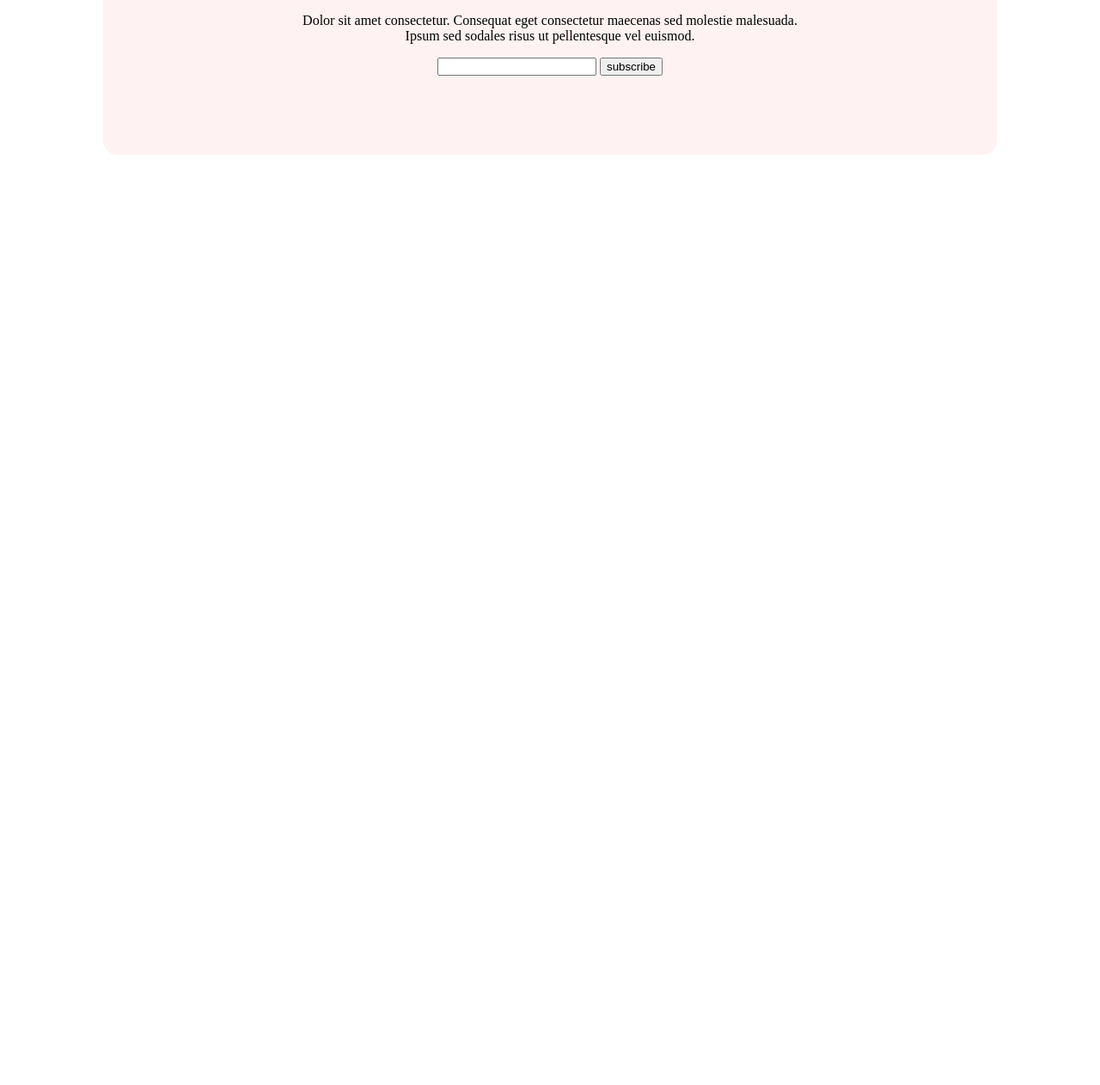
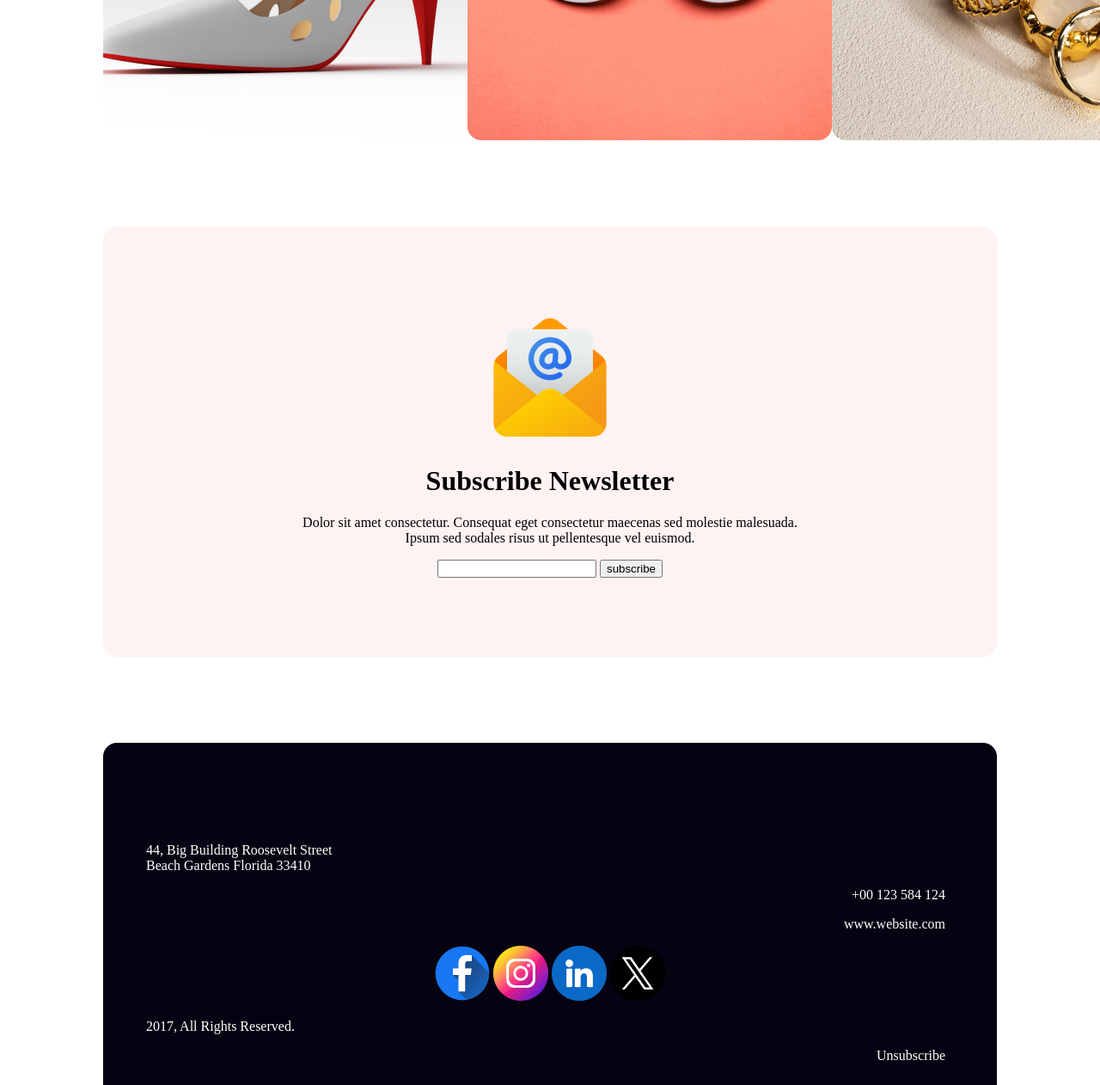
Before and after one commit to nasermunshi/First-Assignments, a plain HTML site: page index.html in a window 1280 px wide. Shown: the part 3482-4744 px from the top of the page at 86% size. Before the commit the page ends 3782 px from the top, so only its background shows below. Drawn offline with Linux system fonts and the light colour scheme.

Commit message:
compleate full project

```diff
--- a/index.html
+++ b/index.html
@@ -34,6 +34,15 @@
   <p> THE BEST GIFTS</p>
   <h1>Our Awesome Portfolio</h1>
  <p>Dolor sit amet consectetur. Consequat eget consectetur maecenas sed molestie malesuada. <br> Ipsum sed sodales risus ut pellentesque vel euismod. </p>
+ </div>
+
+<div class="Park ">
+<p>Place: New Park Hotel</p>
+<p>Date: 31 December Night 2023</p>
+<p>Time: Evening 7.30 pm to 12.30 am</p>
+<button>Join now</button>
+</div>
+
 
  <div class="image">
 <img src="resources/Rectangle 3.png" alt="">
@@ -52,8 +61,25 @@
 <p>Dolor sit amet consectetur. Consequat eget consectetur maecenas sed molestie malesuada. <br> Ipsum sed sodales risus ut pellentesque vel euismod. </p>
 <input type="text" name="email" id="user@gmail.com">
 <button>subscribe</button>
+
+  </div>
+
 </div>
 </div>
+<footer>
+  <div class="social-links">
+    <p class="Beach">44, Big Building Roosevelt Street <br>
+      Beach Gardens Florida 33410</p>
+      <p class="com">+00 123 584 124</p>
+      <p class="com">www.website.com</p>
+  <img src="resources/Facebook.png" alt="">
+  <img src="resources/Instagram.png" alt="">
+  <img src="resources/Linkedin.png" alt="">
+  <img src="resources/Twitter.png" alt="">
+  <p class="all" >2017, All Rights Reserved.</p>
+  <p class="al">Unsubscribe</p>
+  </div>
+</footer>
  </head>
 </body>
 </html>
--- a/styles/style.css
+++ b/styles/style.css
@@ -74,3 +74,46 @@ font-weight: 700;
     border-radius: 16px;
     background: rgba(255, 0, 0, 0.05);
 }
+
+.social-links{
+    margin-top: 100px;
+    text-align: center;
+    background-size: contain;
+    padding-top: 100px;
+    height: 400px;
+    width: 100%;
+    border-radius: 16px;
+    background: #070211;
+}
+.Beach{
+  color: #fff;
+  text-align: left;
+  margin-left: 50px;
+}
+.com{
+    color: #fff;
+    text-align: right;
+    margin-right: 60px;
+}
+.all{
+ color: #fff;
+ text-align: left;
+ margin-left: 50px;
+}
+.al{
+color: #fff;
+text-align: right;
+margin-right: 60px;
+}
+.Park {
+    margin-top: 100px;
+    text-align: center;
+    background-size: contain;
+    padding-top: 100px;
+    height: 300px;
+    width: 100%;
+    border-radius: 16px;
+    background: rgba(255, 0, 0, 0.05);
+    margin-bottom: 100px;
+
+}
```
